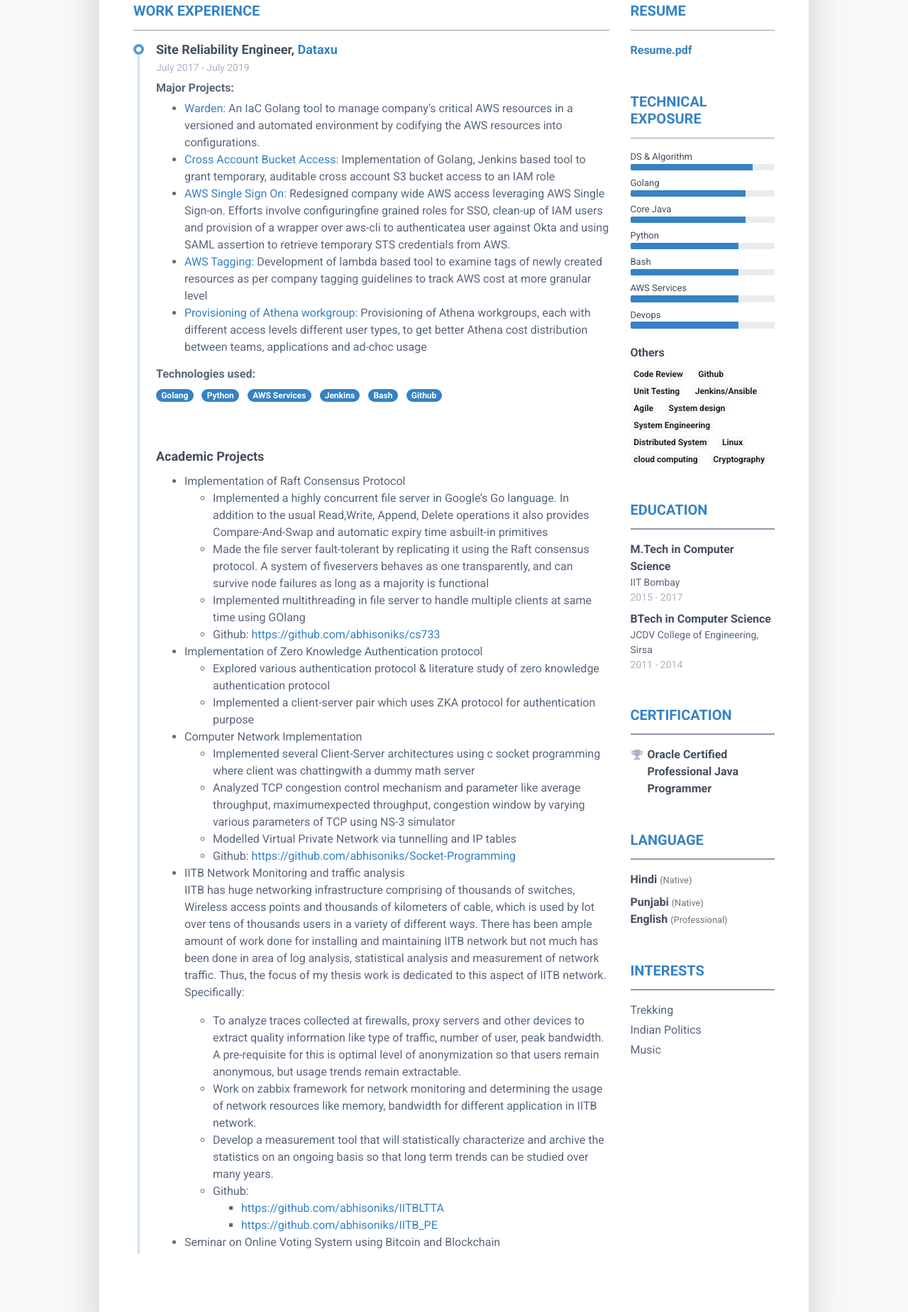
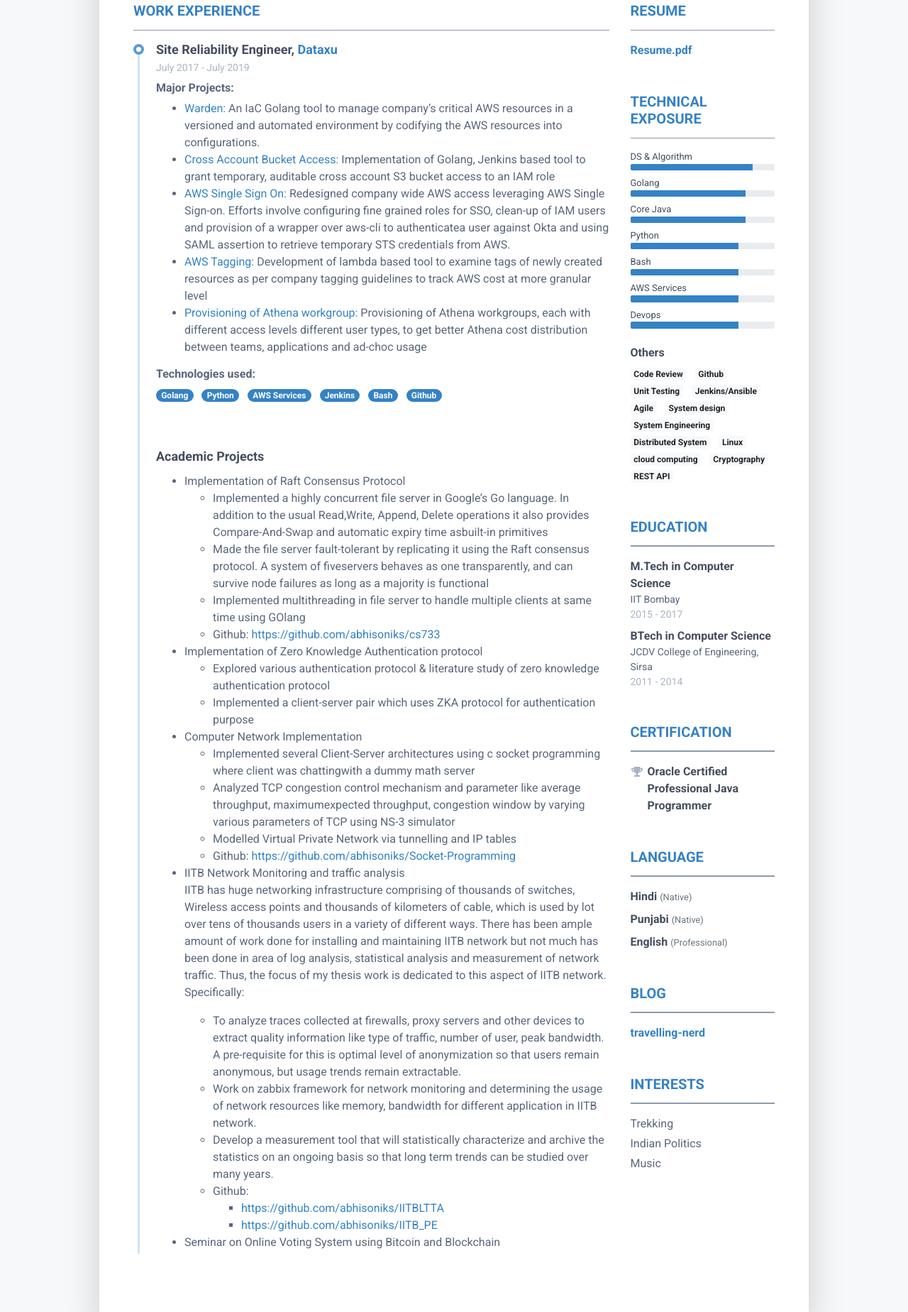
Before and after one commit to abhisoniks/abhisoniks.github.io, a plain HTML site: page index.html in a window 1280 px wide. Shown: the part 495-2343 px from the top of the page at 71% size. Drawn offline with Linux system fonts and the light colour scheme.

Commit message:
formatting

```diff
--- a/index.html
+++ b/index.html
@@ -82,7 +82,7 @@
                           Implementation of Golang, Jenkins based tool to grant temporary, auditable cross account S3 bucket access to an IAM role
                           </li>
 											    <li><a href="#">AWS Single Sign On:</a>
-                          Redesigned company wide AWS access leveraging AWS Single Sign-on. Efforts involve configuringfine grained roles for SSO, clean-up of IAM users and provision of a wrapper over aws-cli to authenticatea user against Okta and using SAML assertion to retrieve temporary STS credentials from AWS.
+                          Redesigned company wide AWS access leveraging AWS Single Sign-on. Efforts involve configuring fine grained roles for SSO, clean-up of IAM users and provision of a wrapper over aws-cli to authenticatea user against Okta and using SAML assertion to retrieve temporary STS credentials from AWS.
                           </li>
 											    <li><a href="#">AWS Tagging:</a>
                           Development of lambda based tool to examine tags of newly created resources as per company tagging guidelines to track AWS cost at more granular level
@@ -236,6 +236,7 @@
 							            <li class="list-inline-item"><span class="badge badge-light">Linux</span></li>
 							            <li class="list-inline-item"><span class="badge badge-light">cloud computing</span></li>
 							            <li class="list-inline-item"><span class="badge badge-light">Cryptography</span></li>
+                          <li class="list-inline-item"><span class="badge badge-light">REST API</span></li>
 						            </ul>
 						        </div><!--//resume-skill-item-->
 						    </div><!--resume-section-content-->
@@ -274,12 +275,21 @@
 						    <div class="resume-section-content">
 							    <ul class="list-unstyled resume-lang-list">
 								    <li class="mb-2"><span class="resume-lang-name font-weight-bold">Hindi</span> <small class="text-muted font-weight-normal">(Native)</small></li>
-                    <li><span class="resume-lang-name font-weight-bold">Punjabi</span> <small class="text-muted font-weight-normal">(Native)</small></li>
+                    <li class="mb-2"><span class="resume-lang-name font-weight-bold">Punjabi</span> <small class="text-muted font-weight-normal">(Native)</small></li>
 								    <li class="mb-2 align-middle"><span class="resume-lang-name font-weight-bold">English</span> <small class="text-muted font-weight-normal">(Professional)</small></li>
 
 							    </ul>
 						    </div>
 					    </section><!--//language-section-->
+              <section class="resume-section language-section mb-5">
+                <h2 class="resume-section-title text-uppercase font-weight-bold pb-3 mb-3">Blog</h2>
+                <div class="resume-section-content">
+                  <ul class="list-unstyled resume-lang-list">
+                    <li class="mb-2"><span class="resume-lang-name font-weight-bold"><a href="https://www.travelling-nerd.com/">travelling-nerd</span></li>
+                  </ul>
+                </div>
+              </section><!--//language-section-->
+
 					    <section class="resume-section interests-section mb-5">
 						    <h2 class="resume-section-title text-uppercase font-weight-bold pb-3 mb-3">Interests</h2>
 						    <div class="resume-section-content">
```
